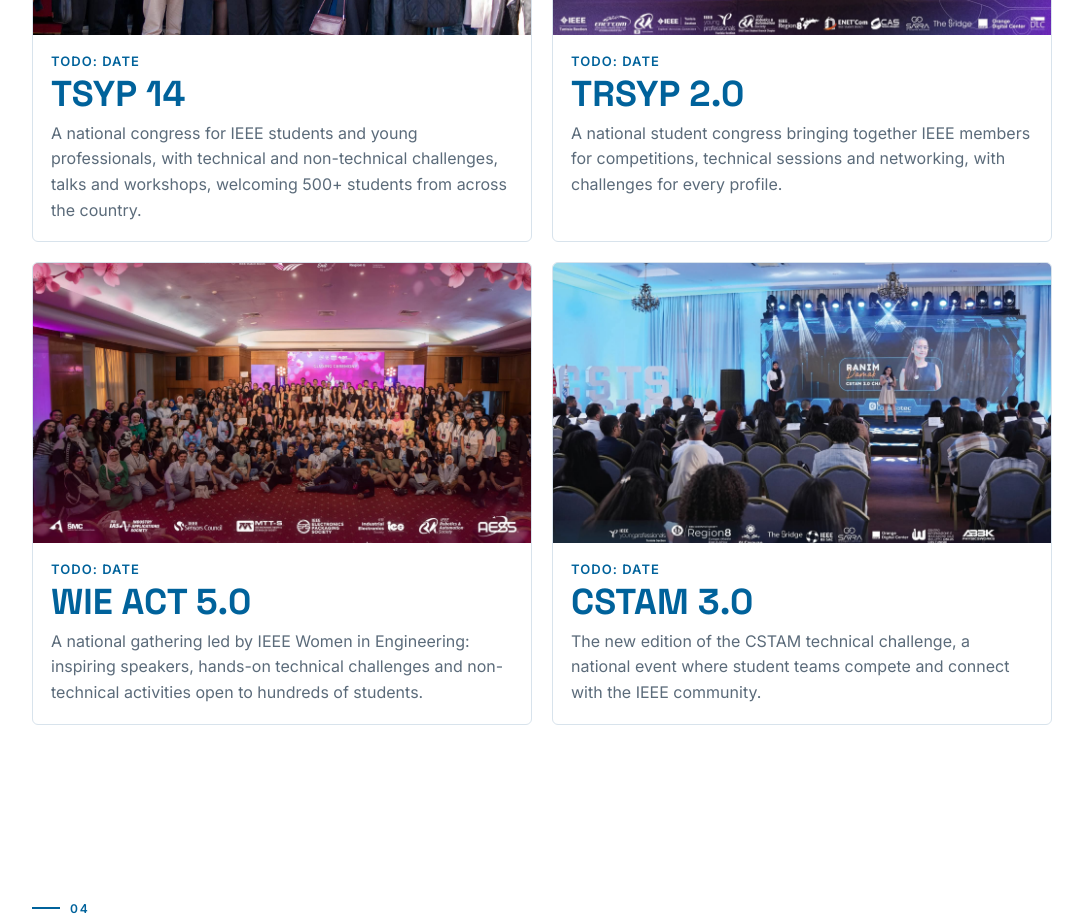
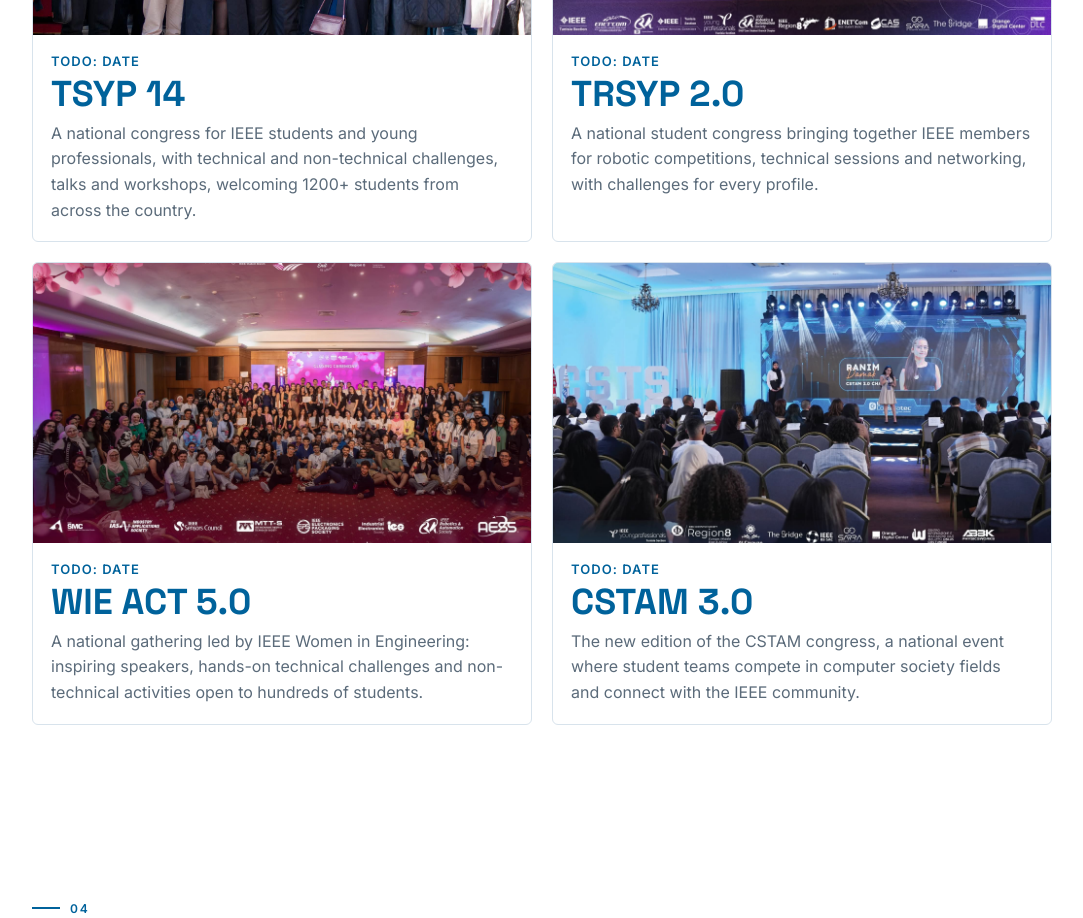
Before and after one commit to Karim1412/ieee_app, a React (Vite) app: page / in a window 1280 px wide. Shown: the part 3560-4478 px from the top of the page, without its empty margins (98-1181 px from the left). Built offline with nearby package versions, Linux system fonts and the light colour scheme.

Commit message:
Update application features and fixes

```diff
--- a/src/data/content.ts
+++ b/src/data/content.ts
@@ -104,13 +104,13 @@ export const AWARDS: Award[] = [
 export interface Upcoming { title: string; date: string; description: string; photo: string }
 export const UPCOMING: Upcoming[] = [
   { title: 'TSYP 14', date: 'TODO: date', photo: '/images/upcoming/tsyp.jpg',
-    description: 'A national congress for IEEE students and young professionals, with technical and non-technical challenges, talks and workshops, welcoming 500+ students from across the country.' },
+    description: 'A national congress for IEEE students and young professionals, with technical and non-technical challenges, talks and workshops, welcoming 1200+ students from across the country.' },
   { title: 'TRSYP 2.0', date: 'TODO: date', photo: '/images/upcoming/trsyp.jpg',
-    description: 'A national student congress bringing together IEEE members for competitions, technical sessions and networking, with challenges for every profile.' },
+    description: 'A national student congress bringing together IEEE members for robotic competitions, technical sessions and networking, with challenges for every profile.' },
   { title: 'WIE ACT 5.0', date: 'TODO: date', photo: '/images/upcoming/wie-act.jpg',
     description: 'A national gathering led by IEEE Women in Engineering: inspiring speakers, hands-on technical challenges and non-technical activities open to hundreds of students.' },
   { title: 'CSTAM 3.0', date: 'TODO: date', photo: '/images/upcoming/cstam.jpg',
-    description: 'The new edition of the CSTAM technical challenge, a national event where student teams compete and connect with the IEEE community.' },
+    description: 'The new edition of the CSTAM congress, a national event where student teams compete in computer society fields and connect with the IEEE community.' },
 ]
 
 // ---------- INTERNATIONAL ----------
```
Also changed, not shown: public/icons/icon-192.png, public/icons/icon-512.png.
